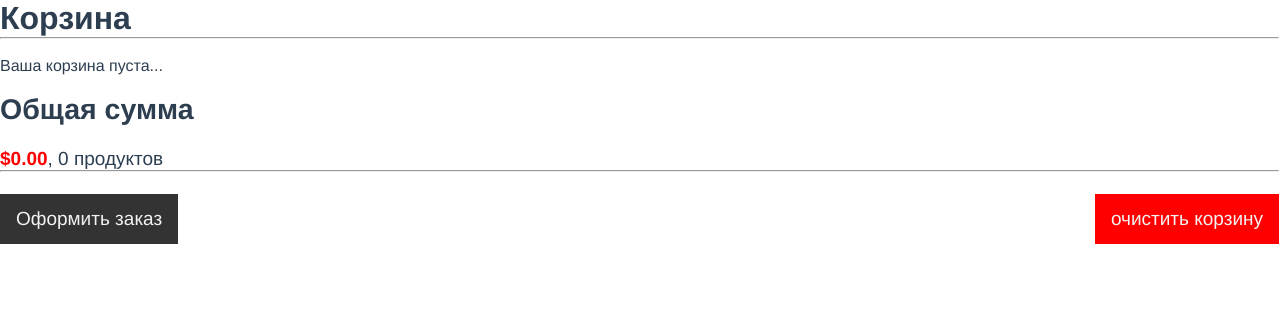
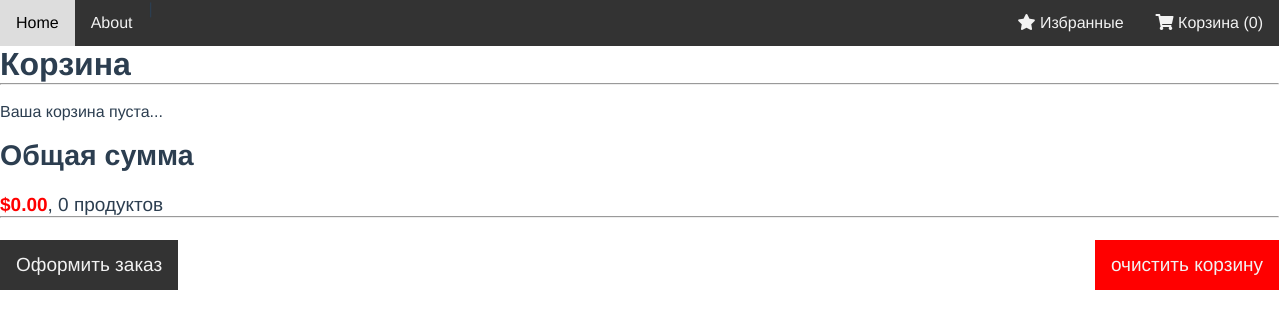
Before and after one commit to Xant1/vue-e-commerce, a Vue app: page /cart in a window 1280 px wide. Shown: the top 328 px of the page. Built offline with nearby package versions, Linux system fonts and the light colour scheme.

Commit message:
refactoring

```diff
--- a/src/App.vue
+++ b/src/App.vue
@@ -1,6 +1,17 @@
 <template>
+  <NavBar/>
   <router-view />
 </template>
+
+<script>
+import NavBar from '@/components/NavBar.vue';
+export default {
+  name: 'App',
+  components: {
+    NavBar,
+  },
+};
+</script>
 
 <style>
 * {
--- /dev/null
+++ b/src/components/NavBar.vue
@@ -0,0 +1,76 @@
+<template>
+  <nav class="topnav">
+    <router-link to="/">Home</router-link> |
+    <router-link to="/about">About</router-link>
+    <router-link to="/cart" class="cart">
+      <span class="icon"><i class="fas fa-shopping-cart"></i></span>
+      <span> Корзина ({{ cartTotalLength }})</span>
+    </router-link>
+    <router-link to="/favourites" class="favor">
+      <span class="icon"><i class="fas fa-star"></i></span>
+      <span> Избранные</span>
+    </router-link>
+  </nav>
+</template>
+
+<script>
+export default {
+  name: 'NavBar',
+
+  data() {
+    return {
+      cart: {
+        items: [],
+      },
+      favor: {
+        items: [],
+      },
+    };
+  },
+
+  beforeCreate() {
+    this.$store.commit('initializeStore');
+  },
+  mounted() {
+    // состаяние корзины из vuex
+    this.cart = this.$store.state.cart;
+  },
+
+  computed: {
+    // счетчик для корзины
+    cartTotalLength() {
+      let totalLength = 0;
+      for (let i = 0; i < this.cart.items.length; i++) {
+        totalLength += this.cart.items[i].quantity;
+        this.cart = this.$store.state.cart;
+      }
+      return totalLength;
+    },
+  },
+};
+</script>
+
+<style scoped>
+.topnav {
+  overflow: hidden;
+  background-color: #333;
+}
+.topnav .cart {
+  float: right;
+}
+.topnav .favor {
+  float: right;
+}
+.topnav a {
+  float: left;
+  color: #f2f2f2;
+  padding: 14px 16px;
+}
+.topnav a:hover {
+  background-color: #ddd;
+  color: black;
+}
+a {
+  text-decoration: none;
+}
+</style>
--- a/src/views/HomeView.vue
+++ b/src/views/HomeView.vue
@@ -1,17 +1,6 @@
 <template>
   <div class="home">
-    <nav class="topnav">
-      <router-link to="/">Home</router-link> |
-      <router-link to="/about">About</router-link>
-      <router-link to="/cart" class="cart">
-        <span class="icon"><i class="fas fa-shopping-cart"></i></span>
-        <span> Корзина ({{ cartTotalLength }})</span>
-      </router-link>
-      <router-link to="/favourites" class="favor">
-        <span class="icon"><i class="fas fa-star"></i></span>
-        <span> Избранные</span>
-      </router-link>
-    </nav>
+
 
     <div class="filter">
       <input
@@ -75,18 +64,9 @@ export default {
       activeCategory: '',
       skip: 0,
       limit: 6,
-      cart: {
-        items: [],
-      },
-      favor: {
-        items: [],
-      },
     };
   },
-  // состояние из vuex
-  beforeCreate() {
-    this.$store.commit('initializeStore');
-  },
+
   methods: {
     // сортировка по цене
     sortLowestPrice() {
@@ -149,13 +129,11 @@ export default {
     const callback = (entries, observer) => {
       if (entries[0].isIntersecting) {
         this.loadMoreProduct();
-
       }
     };
     const observer = new IntersectionObserver(callback, options);
     observer.observe(this.$refs.observer);
-    // состаяние корзины из vuex
-    this.cart = this.$store.state.cart;
+
   },
   computed: {
     // компьютед функция для пойска по названии и по категории
@@ -170,14 +148,7 @@ export default {
         );
       });
     },
-    // счетчик для корзины
-    cartTotalLength() {
-      let totalLength = 0;
-      for (let i = 0; i < this.cart.items.length; i++) {
-        totalLength += this.cart.items[i].quantity;
-      }
-      return totalLength;
-    },
+
   },
   watch: {
     // динамический дополняем категории при поступлении новых данных в productsData
@@ -269,28 +240,7 @@ ul.left_menu li.category a:hover {
   cursor: pointer;
 }
 /* navigation  */
-.topnav {
-  overflow: hidden;
-  background-color: #333;
-}
-.topnav .cart {
-  float: right;
-}
-.topnav .favor {
-  float: right;
-}
-.topnav a {
-  float: left;
-  color: #f2f2f2;
-  padding: 14px 16px;
-}
-.topnav a:hover {
-  background-color: #ddd;
-  color: black;
-}
-a {
-  text-decoration: none;
-}
+
 /* responsive   */
 @media only screen and (max-width: 1200px) {
   main {
@@ -325,6 +275,5 @@ a {
     display: flex;
     justify-content: center;
   }
-
 }
 </style>
```
Also changed, not shown: src/views/Cart.vue (+7 -5 lines).
